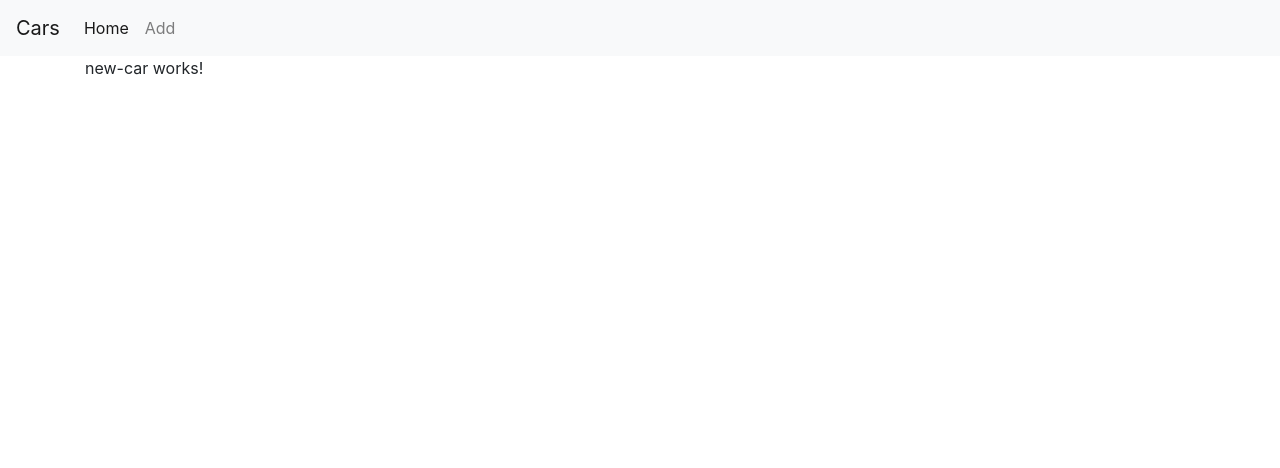
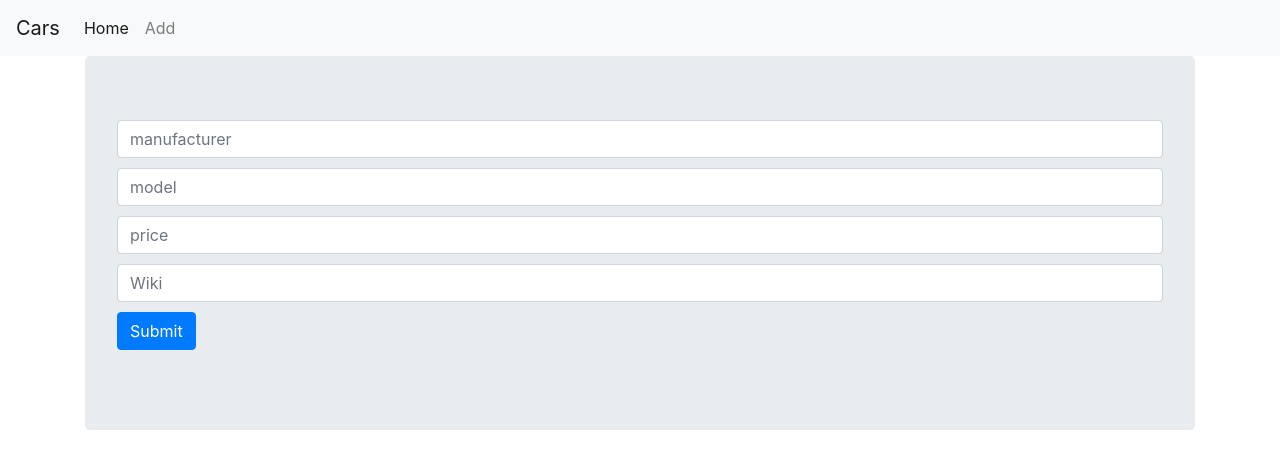
Before and after one commit to BrentWillems/CH12_Oef2, an Angular app: page /new in a window 1280 px wide. Shown: the top 468 px of the page. Built offline with nearby package versions, Linux system fonts and the light colour scheme; no server answers.

Commit message:
fixed new-car

```diff
--- a/src/app/components/new-car/new-car.component.css
+++ b/src/app/components/new-car/new-car.component.css
@@ -0,0 +1,3 @@
+input {
+    margin-bottom: 10px;
+}
--- a/src/app/components/new-car/new-car.component.html
+++ b/src/app/components/new-car/new-car.component.html
@@ -1,3 +1,11 @@
-<p>
-  new-car works!
-</p>
+<div class="jumbotron">
+ <form [formGroup]="myForm" class="form-group" (ngSubmit)="onSubmit()">
+   <input type="text" class="form-control" formControlName="manufacturer" placeholder="manufacturer" name="manufacturer" id="manufacturer">
+   <input type="text" id="model" class="form-control" formControlName="model" placeholder="model">
+   <input type="number" id="price" class="form-control" formControlName="price" placeholder="price">
+   <input type="text" id="wiki" class="form-control" formControlName="wiki" placeholder="Wiki">
+  <button class="btn btn-primary">Submit</button>
+
+ </form>
+
+</div>
--- a/src/app/components/new-car/new-car.component.ts
+++ b/src/app/components/new-car/new-car.component.ts
@@ -1,4 +1,7 @@
 import { Component, OnInit } from '@angular/core';
+import { FormGroup, FormControl, Validators, FormBuilder } from '@angular/forms';
+import { Car } from 'src/app/models/car';
+import { CarService } from 'src/app/services/car.service';
 
 @Component({
   selector: 'app-new-car',
@@ -7,9 +10,21 @@ import { Component, OnInit } from '@angular/core';
 })
 export class NewCarComponent implements OnInit {
 
-  constructor() { }
+  myForm: FormGroup;
+  constructor(private carService: CarService, private formBuilder: FormBuilder) {  }
 
   ngOnInit() {
+    this.myForm = this.formBuilder.group({
+      manufacturer: [''],
+      model: [''],
+      price: [''],
+      wiki: ['']
+    });
+  }
+
+  onSubmit() {
+    const car: Car = <Car>this.myForm.value;
+    this.carService.addCar(car).subscribe();
   }
 
 }
--- a/src/app/services/car.service.ts
+++ b/src/app/services/car.service.ts
@@ -27,4 +27,8 @@ export class CarService {
   editCar(car: Car) {
     return this.http.put(environment.apiUrl + 'cars/', car);
   }
+
+  addCar(car: Car) {
+    return this.http.post(environment.apiUrl + 'cars/', car);
+  }
 }
```
